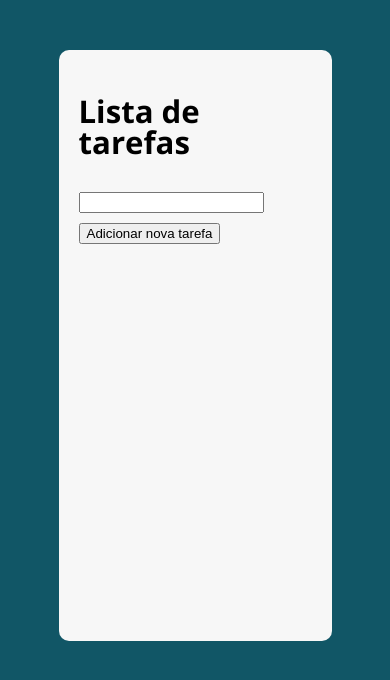
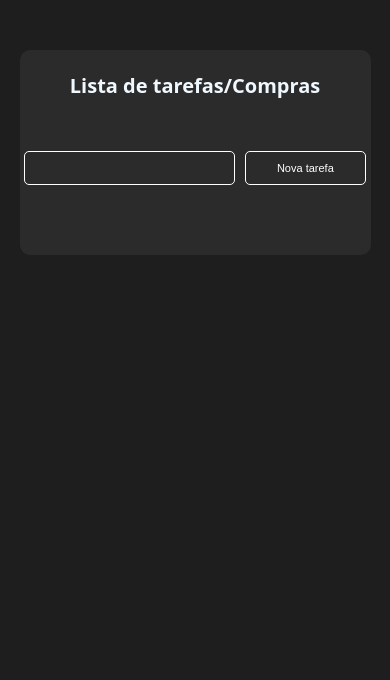
Before and after one commit to Moyseys/LisataDeTarefas, a plain HTML site: page index.html in a window 390 px wide. Drawn offline with nearby package versions, Linux system fonts and the light colour scheme.

Commit message:
novo css

```diff
--- a/assets/css/style.css
+++ b/assets/css/style.css
@@ -1,59 +1,145 @@
-@import url('https://fonts.googleapis.com/css?family=Open+Sans:400,700&display=swap');
-:root {
-  --primary-color: rgb(17, 86, 102);
-  --primary-color-darker: rgb(9, 48, 56);
-}
-
 * {
   box-sizing: border-box;
-  outline: 0;
+  outline: none;
+  margin: 0;
+  padding: 0;
+  user-select: none;
 }
 
 body {
-  margin: 0;
-  padding: 0;
-  background: var(--primary-color);
+  background: #1E1E1E;
   font-family: 'Open sans', sans-serif;
   font-size: 1.3em;
   line-height: 1.5em;
+  color: aliceblue;
+}
+
+h1{
+  font-size: 40px;
 }
 
 .container {
   width: 70%;
-  height: 70vh;
+  height: 100%;
   margin: 50px auto;
-  background: rgb(247, 247, 247);
-  padding: 20px;
+  background: #2b2b2b;
+  padding: 20px 20px 100px 20px;
   border-radius: 10px;
+
+  display: flex;
+  align-items: center;
+  flex-direction: column;
+  row-gap: 70px;
 }
 
-form input, form label, form button {
-  display: block;
-  width: 100%;
-  margin-bottom: 10px;
+.display{
+  display: flex;
+  width: 70%;
+  align-items: center;
+  flex-direction: row;
+  column-gap: 10px;
 }
 
-form input {
-  font-size: 24px;
-  height: 50px;
-  padding: 0 20px;
+.display input{
+  background: transparent;
+  width: 70%;
+  padding: 15px 0px 10px 5px;
+  font-size: 20px;
+  text-transform: uppercase;
+  color: #fff;
+  border: 1px solid #fff;
+  border-radius: 5px;
+}
+.display input:focus{
+  background: rgba(255, 250, 240, 0.822);
+  color: rgb(0, 0, 0);
+  border: 2px solid #1E1E1E;
+}
+.display button{
+  width: 30%;
+  padding: 10px 0px 10px 0px;
+  border-radius: 5px;
+  border: 1px solid #fff;
+  background-color: transparent;
+  color: #fff;
+  font-size: 20px;
 }
 
-form input:focus {
-  outline: 1px solid var(--primary-color);
+.display button:hover{
+  background: rgb(255, 250, 240);
+  color: rgb(0, 0, 0);
+  border: 1px solid #1E1E1E;
 }
 
-form button {
-  border: none;
-  background: var(--primary-color);
-  color: #fff;
-  font-size: 18px;
-  font-weight: 700;
-  height: 50px;
-  cursor: pointer;
-  margin-top: 30px;
+.tarefas{
+  width: 70%;
+  display: flex;
+  flex-direction: column;
+  row-gap: 10px;
 }
 
-form button:hover {
-  background: var(--primary-color-darker);
+.tarefa{
+  display: flex;
+  text-align: center;
+  justify-content: space-between;
+
+  text-transform: uppercase;
+  font-size: 20px;
+  border-radius: 5px;
+  padding: 0.5em ;
+  background-color: rgb(80, 79, 79);
 }
+
+.tarefa button{
+  padding: 5px;
+  border-color: #777777;
+  border-radius: 5px;
+
+}
+.tarefa button:hover{
+  border-color: #fff;
+  border-radius: 5px;
+  background-color: #464545;
+  padding: 5px;
+}
+
+@media(max-width: 1400px){
+  .display button{
+    font-size: 15px;
+  }
+}
+@media(max-width: 740px){
+  h1{
+    font-size: 20px;
+  }
+  .container {
+    padding: 20px 20px 20px 20px;
+    width: 90%;
+    row-gap: 50px;
+  }
+
+  .display{
+    width: 110%;
+  }
+
+  .display input{
+    width: 70%;
+    padding: 10px 0px 5px 5px;
+    font-size: 15px;
+  }
+  .display button{
+    width: 40%;
+    padding: 10px 5px 10px 5px;
+    font-size: 11px;
+  }
+
+  .tarefas{
+    width: 90%;
+  }
+
+  .tarefa{
+    font-size: 15px;
+    background-color: rgb(80, 79, 79);
+  }
+
+}
--- a/assets/js/main.js
+++ b/assets/js/main.js
@@ -34,6 +34,7 @@ function criaTarefa(vl){
     let elementoLi = document.createElement('li')
     let liText = document.createTextNode(vl)
     elementoLi.appendChild(liText)
+    elementoLi.classList.add('tarefa')
     tarefa.appendChild(elementoLi)
     criaBtnApagar(elementoLi)
     limpaInput()
--- a/index.html
+++ b/index.html
@@ -12,11 +12,11 @@
 <body>
 
   <section class="container">
-    <h1>Lista de tarefas</h1>
-    <p>
+    <h1>Lista de tarefas/Compras</h1>
+    <div class="display">
       <input type="text" class="input-tarefa">
-      <button class="btn-tarefa">Adicionar nova tarefa</button>
-    </p>
+      <button class="btn-tarefa">Nova tarefa</button>
+    </div>
 
     <ul class="tarefas"> </ul>
   </section>
```
